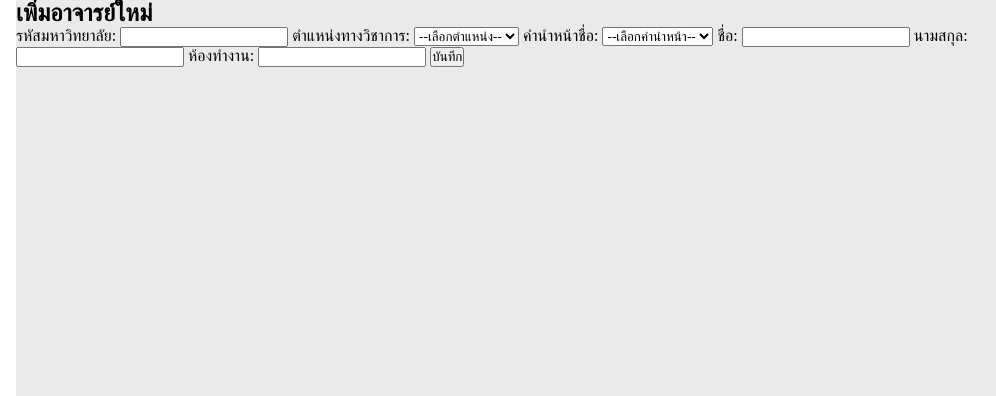
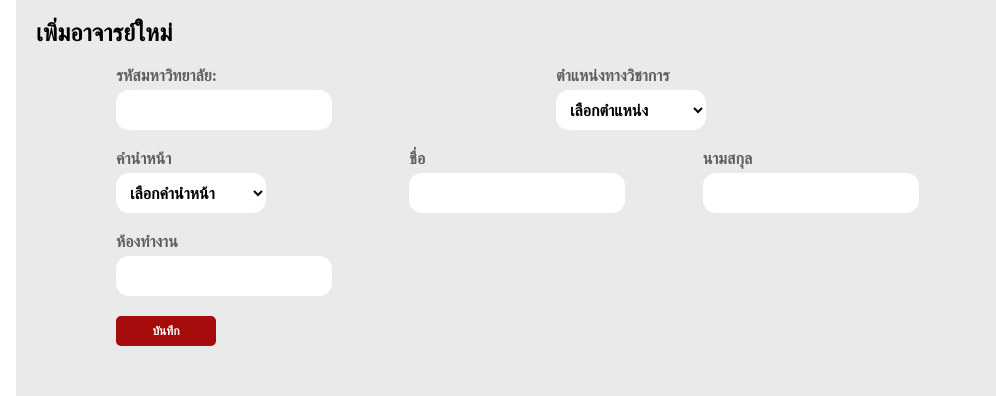
Before and after one commit to Phattharaphum/cs261-group8-100001, a website: page project-root/public/facultyAdvisorDetails.html in a window 1280 px wide. Shown: the top 396 px of the page, 284-1280 px from the left. Drawn offline with Linux system fonts and the light colour scheme; a web font is replaced by a local one.

Commit message:
editfacultyAdvisorDetails

```diff
--- a/project-root/public/css/stylefacultyAdvisorDetails.css
+++ b/project-root/public/css/stylefacultyAdvisorDetails.css
@@ -158,3 +158,85 @@ hr {
 	margin-top: 20px;
 	font-size: 15pt;
 }
+
+.facultyForm {
+    display: flex;
+    flex-direction: column; /* จัดเรียงองค์ประกอบในแนวตั้ง */
+    gap: 10px; /* ระยะห่างระหว่างแถว */
+    margin-left: 100px;
+    font-weight: bold;
+    color: #5F5F5F;
+  }
+
+  .form-row {
+    display: flex;
+    justify-content: space-between; /* จัดวางองค์ประกอบให้ห่างกันเท่าๆ กัน */
+  }
+
+  .form-group {
+    width: 500px; /* กำหนดความกว้างของแต่ละช่อง */
+  }
+
+  .form-group label {
+    display: block;
+    margin-bottom: 5px;
+  }
+
+  .container input[type="text"] {
+    background-color: rgb(255, 255, 255);
+    border: none;
+    border-radius: 13px;
+    height: 40px;
+    padding-left: 10px;
+    font-size: 12pt;
+    font-weight: 600;
+    font-weight: bold;
+    line-height: 1.5; /* Adjust line height to give room for diacritics */
+    padding-top: 5px; /* Optional: add padding to ensure diacritics display well */
+    padding-bottom: 5px; /* Optional: same as above */
+
+}
+h2 {
+    padding: 20px;
+    color: rgb(0, 0, 0);
+}
+.aaa {
+	font-weight: 600;
+    margin-bottom: 10px;
+    width: 150px;
+	    background-color: #ffffff;
+    border: none;
+    border-radius: 13px;
+    height: 30px;
+    padding-left: 10px;
+	font-size: 12pt;
+	font-weight: 600;
+	font-weight: bold;
+	    background-color: rgb(255, 255, 255);
+    border: none;
+    border-radius: 13px;
+    height: 40px;
+    padding-left: 10px;
+    font-size: 12pt;
+    font-weight: 600;
+    line-height: 1.5; /* Adjust line height to give room for diacritics */
+    padding-top: 5px; /* Optional: add padding to ensure diacritics display well */
+    padding-bottom: 5px; /* Optional: same as above */
+}
+.addButton{
+    width: 100px;
+    height: 30px;
+    background-color: #A70C0C;
+    color: white;
+    padding: 5px 10px;
+    border: none;
+    border-radius: 5px;
+    cursor: pointer;
+    font-size: 12px;
+    font-weight: 600;
+    margin-top: 10px;
+    font-weight: bold;
+}
+button:hover {
+    background-color: #9c9c9c; /* เปลี่ยนสีปุ่มเมื่อ hover */
+}
--- a/project-root/public/facultyAdvisorDetails.html
+++ b/project-root/public/facultyAdvisorDetails.html
@@ -6,6 +6,9 @@
     <title>รายละเอียดอาจารย์</title>
     <link rel="stylesheet" href="css/stylesidebar.css">
     <link rel="stylesheet" href="css/stylefacultyAdvisorDetails.css">
+    <link rel="preconnect" href="https://fonts.googleapis.com">
+    <link rel="preconnect" href="https://fonts.gstatic.com" crossorigin>
+    <link href="https://fonts.googleapis.com/css2?family=Bai+Jamjuree:ital,wght@0,200;0,300;0,400;0,500;0,600;0,700;1,200;1,300;1,400;1,500;1,600;1,700&display=swap" rel="stylesheet">
 </head>
 <body>
     <div class="container">
@@ -167,42 +170,55 @@
         function displayAddFacultyForm() {
             const facultyDetails = document.getElementById('facultyDetails');
             facultyDetails.innerHTML = `
-                <form id="facultyForm">
-                    <label for="university_id">รหัสมหาวิทยาลัย:</label>
+                <form id="facultyForm" class="facultyForm">
+                    <div class="form-row">
+                        <div class="form-group">
+                            <label for="university_id" >รหัสมหาวิทยาลัย:</label>
                             <input type="text" id="university_id" name="university_id" required>
+                        </div>
 
-                    <label for="academic_title">ตำแหน่งทางวิชาการ:</label>
-                    <select id="academic_title" name="academic_title" required>
-                        <option value="">--เลือกตำแหน่ง--</option>
+                        <div class="form-group">
+                            <label for="academic_title">ตำแหน่งทางวิชาการ</label>
+                            <select id="academic_title" name="academic_title" required class="aaa">
+                                <option value="">เลือกตำแหน่ง</option>
                                 <option value="ศ.">ศ.</option>
                                 <option value="รศ.">รศ.</option>
                                 <option value="ผศ.">ผศ.</option>
                                 <option value="ดร.">ดร.</option>
                                 <option value="">ไม่มี</option>
                             </select>
-
-                    <label for="personal_title">คำนำหน้าชื่อ:</label>
-                    <select id="personal_title" name="personal_title" required>
-                        <option value="">--เลือกคำนำหน้า--</option>
+                        </div>
+                    </div>
+                    <div class="form-row">
+                        <div class="form-group">
+                    <label for="personal_title">คำนำหน้า</label>
+                    <select id="personal_title" name="personal_title" required class="aaa">
+                        <option value="">เลือกคำนำหน้า</option>
                         <option value="นาย">นาย</option>
                         <option value="นาง">นาง</option>
                         <option value="นางสาว">นางสาว</option>
                     </select>
-
-                    <label for="first_name">ชื่อ:</label>
+                    </div>
+<div class="form-group">
+                    <label for="first_name">ชื่อ</label>
                     <input type="text" id="first_name" name="first_name" required>
-
-                    <label for="last_name">นามสกุล:</label>
+                    </div>
+<div class="form-group">
+                    <label for="last_name">นามสกุล</label>
                     <input type="text" id="last_name" name="last_name" required>
-
-                    <label for="office">ห้องทำงาน:</label>
+                    </div>
+</div>
+<div class="form-row">
+    <div class="form-group">
+                    <label for="office">ห้องทำงาน</label>
                     <input type="text" id="office" name="office">
 
                     <!-- Hidden fields -->
                     <input type="hidden" id="status" name="status" value="1">
                     <input type="hidden" id="role" name="role" value="1">
-
-                    <button type="submit">บันทึก</button>
+</div>
+</div>
+                    <button type="submit" class="addButton">บันทึก</button>
                 </form>
             `;
 
```
Lines whose indentation alone changed are shown as unchanged.
